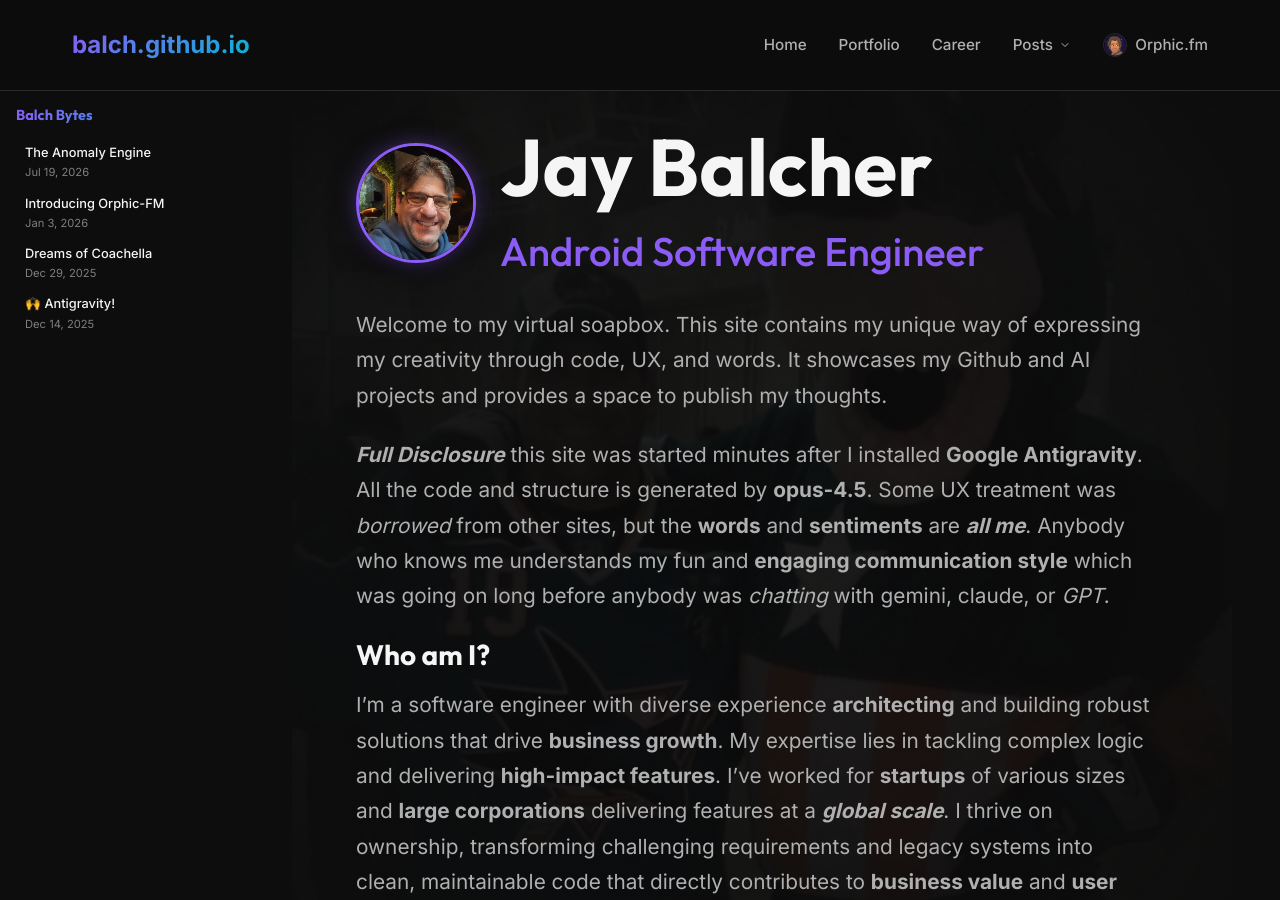
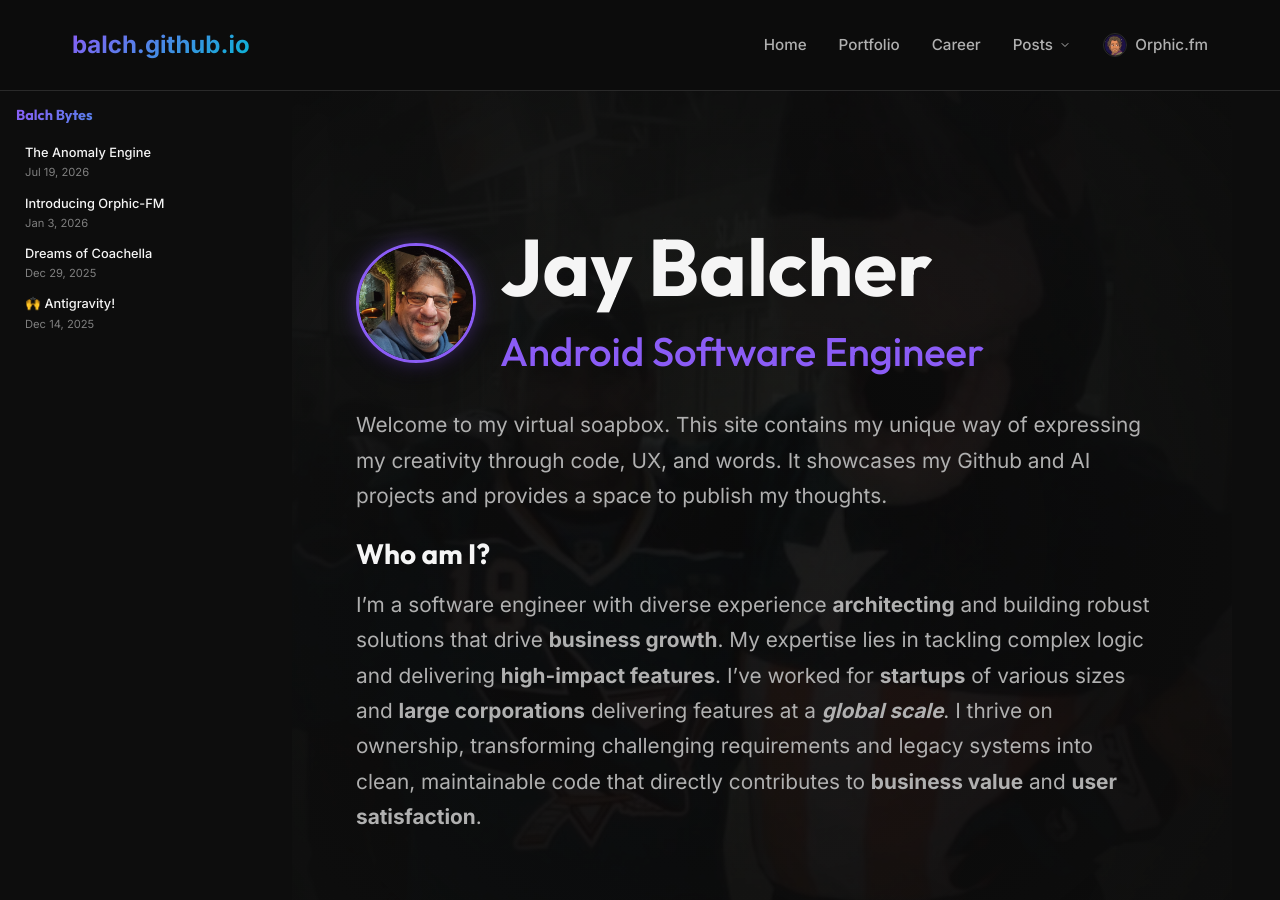
Before and after one commit to balch/balch.github.io, a Jekyll site: the page built from index.md, in a window 1280 px wide and 900 px high. Built offline with Jekyll 4.4.1, drawn with Linux system fonts in a browser that asks for light colours.

Commit message:
docs: remove site disclosure section from bio.yml

```diff
--- a/_data/bio.yml
+++ b/_data/bio.yml
@@ -9,13 +9,6 @@ intro: |
   through code, UX, and words. It showcases my Github and AI projects and provides
   a space to publish my thoughts.
 
-disclosure: |
-  **_Full Disclosure_** this site was started minutes after I installed **Google Antigravity**. All
-  the code and structure is generated by **opus-4.5**. Some UX treatment was _borrowed_
-  from other sites, but the **words** and **sentiments** are **_all me_**. Anybody who knows me
-  understands my fun and **engaging communication style** which was going on long before
-  anybody was _chatting_ with gemini, claude, or _GPT_.
-
 who_am_i_title: "Who am I?"
 
 who_am_i: |
```
